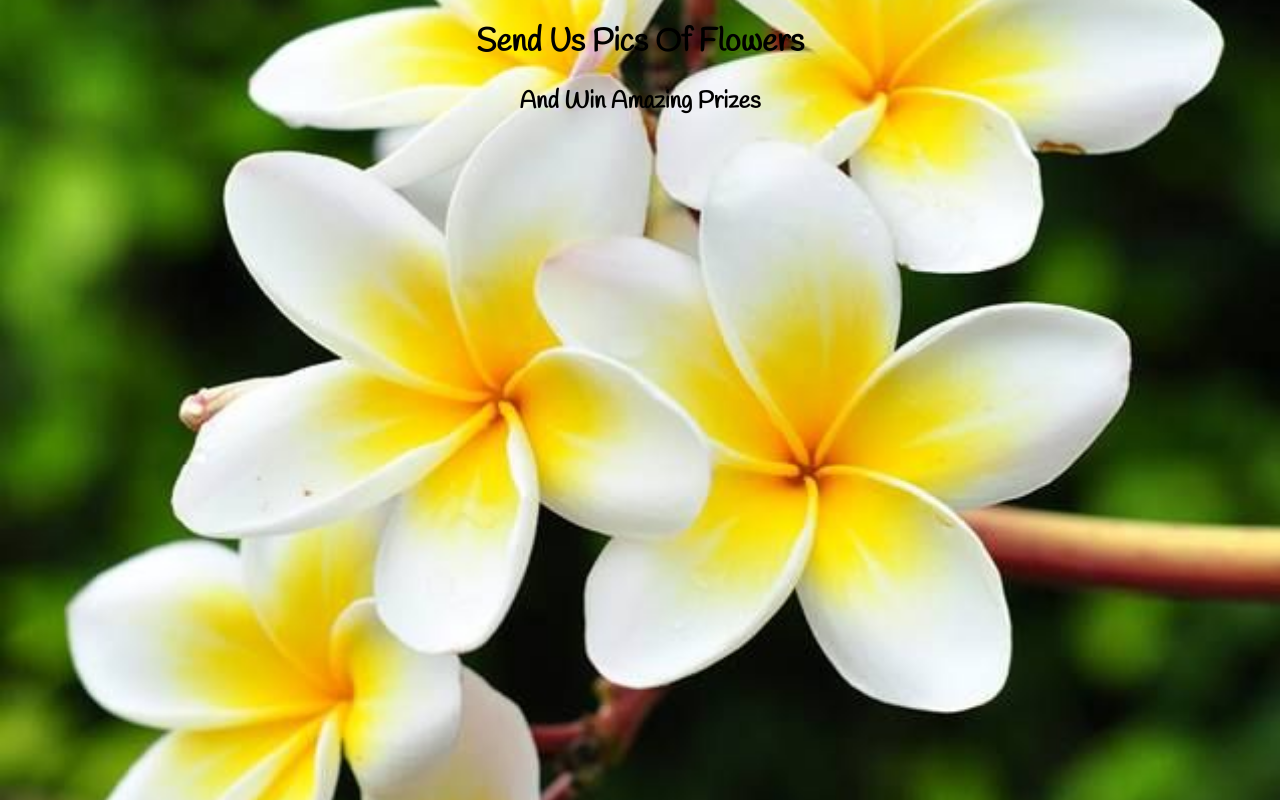
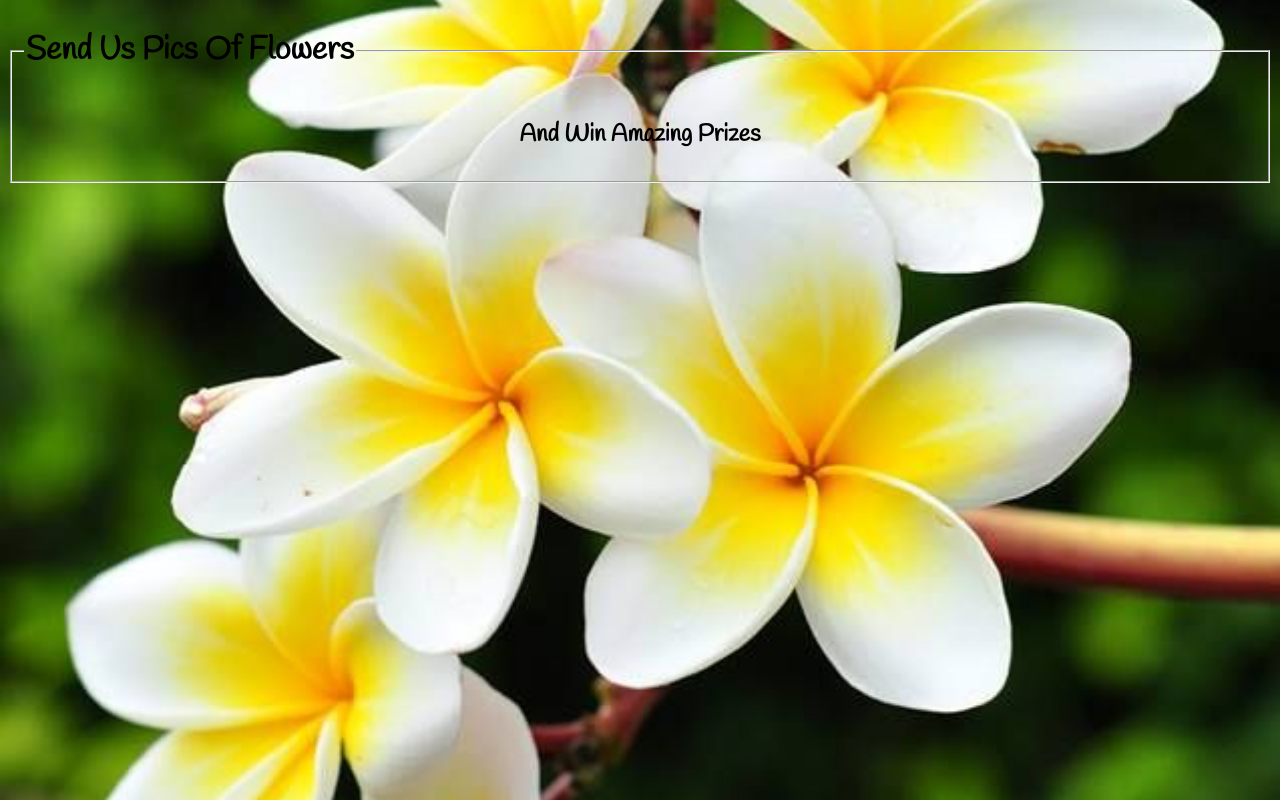
Before and after one commit to Daph1929/Onscroll_animation_test, a plain HTML site: page photo.html in a window 1280 px wide. Drawn offline with Linux system fonts and the light colour scheme.

Commit message:
Collabrotext Commit

```diff
--- a/photo.html
+++ b/photo.html
@@ -6,7 +6,9 @@
 	<link href="https://fonts.googleapis.com/css?family=Handlee" rel="stylesheet">
 </head>
 <body>
-<h1>Send Us Pics Of Flowers</h1>
+<FIELDSET>
+<LEGEND><h1>Send Us Pics Of Flowers</h1></LEGEND>
 <h2>And Win Amazing Prizes</h2>
+</FIELDSET>
 </body>
 </html>
```
